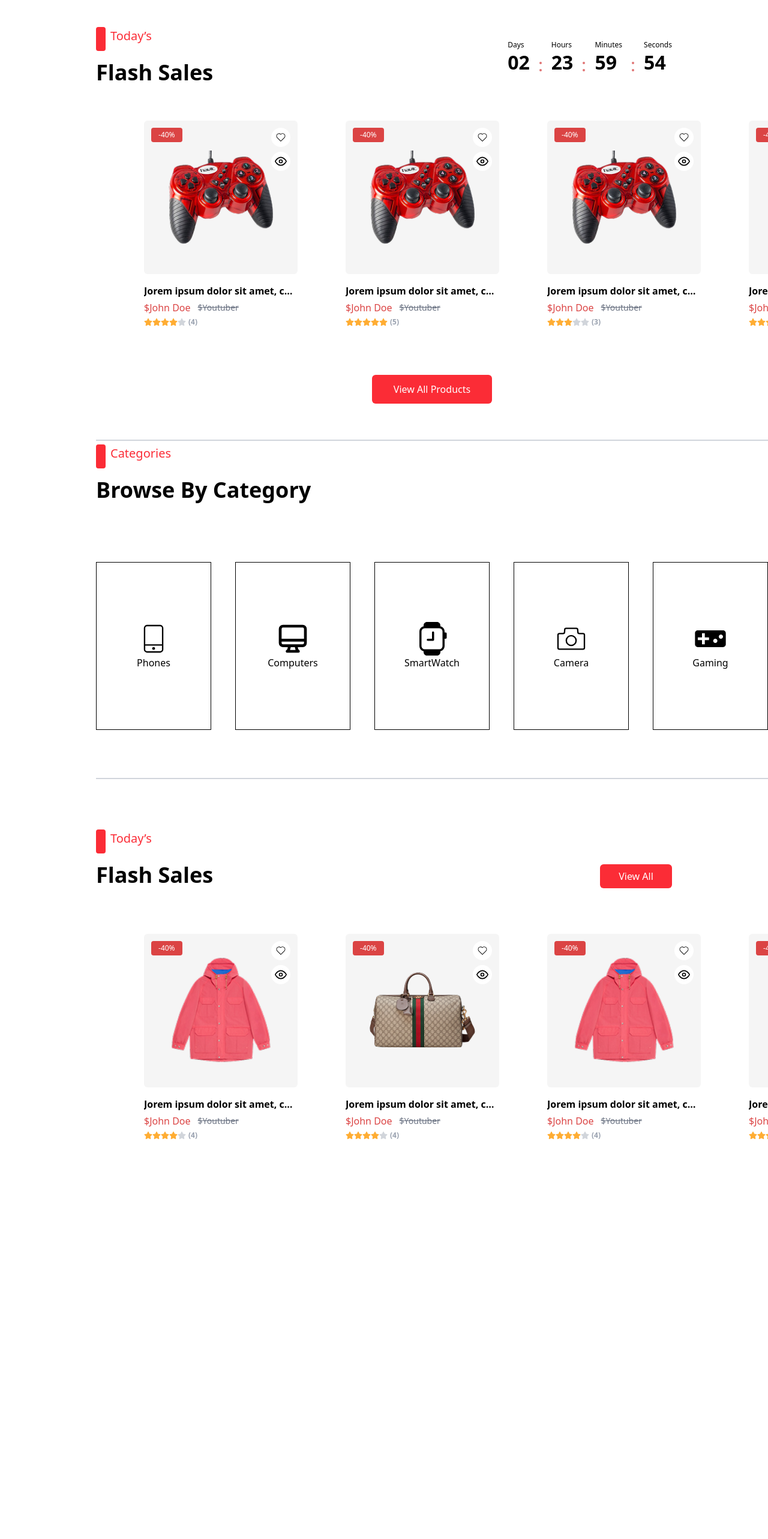
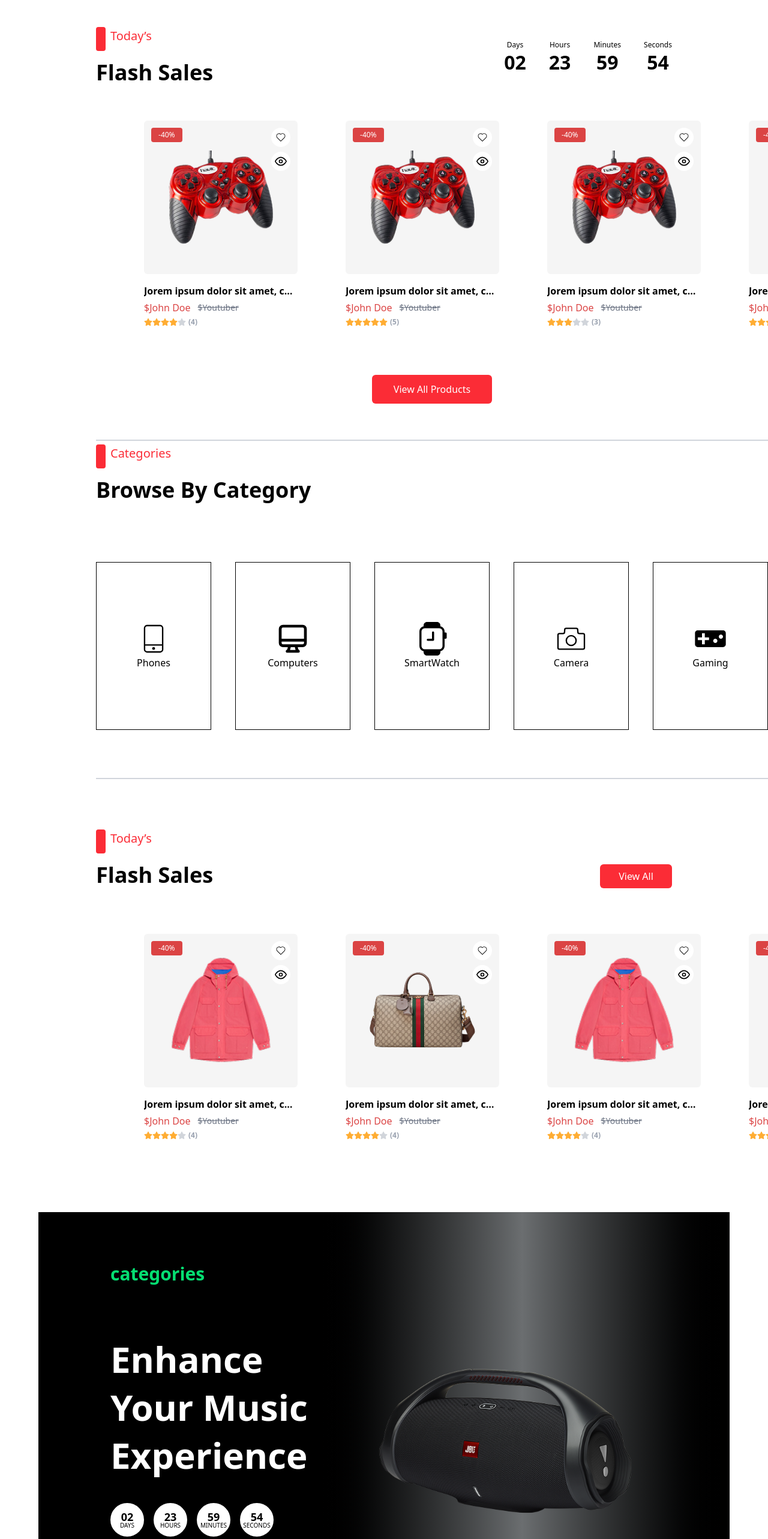
Before and after one commit to NourAlshmali/Exlusive-E-commerce, a React (Vite) app: page / in a window 1280 px wide. Shown: the part 877-3443 px from the top of the page at 60% size. Before the commit the page ends 2898 px from the top, so only its background shows below. Built offline with nearby package versions, Linux system fonts and the light colour scheme.

Commit message:
feat: Add Music component with CountdownTimer and music image

```diff
--- a/src/components/Flash Sales/CountdownTimer.jsx
+++ b/src/components/Flash Sales/CountdownTimer.jsx
@@ -1,42 +1,66 @@
 import React from "react";
 import Countdown from "react-countdown";
 
+const TimeUnit = ({ label, value, variant = "default" }) => {
+  const isCircle = variant === "circle";
 
-const TimeUnit = ({ label, value }) => (
-  <div className="flex flex-col items-start">
-    <span className="text-[12px] font-medium font-poppins mb-1">{label}</span>
-    <span className="text-[32px] font-bold font-inter leading-none">
-      {String(value).padStart(2, "0")}
-    </span>
-  </div>
-);
+  // الوضع العادي (مثل قبل)
+  if (!isCircle) {
+    return (
+      <div className="flex flex-col items-center">
+        <span className="text-[12px] font-medium font-poppins mb-1 text-black">
+          {label}
+        </span>
+        <span className="text-[32px] font-bold font-inter leading-none text-black">
+          {String(value).padStart(2, "0")}
+        </span>
+      </div>
+    );
+  }
 
-
+  // الوضع الدائري
+  return (
+    <div className="flex flex-col items-center">
+      <div className="w-14 h-14 rounded-full bg-white border-2 border-white flex flex-col items-center justify-center">
+        <span className="text-[18px] font-bold font-inter text-black leading-none">
+          {String(value).padStart(2, "0")}
+        </span>
+        <span className="text-[10px] font-medium font-poppins text-black uppercase leading-none">
+          {label}
+        </span>
+      </div>
+    </div>
+  );
+};
+/* ===== Separator ===== */
 const Separator = () => (
   <div className="flex flex-col justify-end pb-1 h-[60px]">
     <div className="flex flex-col gap-2">
-      <span className="w-[4px] h-[4px] bg-[#E07575] rounded-full"></span>
-      <span className="w-[4px] h-[4px] bg-[#E07575] rounded-full"></span>
+      <span className="w-1.5 h-1.5 bg-white rounded-full"></span>
+      <span className="w-1.5 h-1.5 bg-white rounded-full"></span>
     </div>
   </div>
 );
 
-const CountdownTimer = ({ targetDate }) => {
+/* ===== Countdown Timer ===== */
+const CountdownTimer = ({ targetDate, variant = "default" }) => {
   const renderer = ({ days, hours, minutes, seconds, completed }) => {
     if (completed) {
-
       return <span className="text-red-600 font-bold">العرض انتهى!</span>;
     }
 
     return (
       <div className="flex items-center gap-4 select-none">
-        <TimeUnit label="Days" value={days} />
-        <Separator />
-        <TimeUnit label="Hours" value={hours} />
-        <Separator />
-        <TimeUnit label="Minutes" value={minutes} />
-        <Separator />
-        <TimeUnit label="Seconds" value={seconds} />
+        <TimeUnit label="Days" value={days} variant={variant} />
+        {variant === "default" && <Separator />}
+
+        <TimeUnit label="Hours" value={hours} variant={variant} />
+        {variant === "default" && <Separator />}
+
+        <TimeUnit label="Minutes" value={minutes} variant={variant} />
+        {variant === "default" && <Separator />}
+
+        <TimeUnit label="Seconds" value={seconds} variant={variant} />
       </div>
     );
   };
--- /dev/null
+++ b/src/components/Home/Music.jsx
@@ -0,0 +1,43 @@
+import React from "react";
+import CountdownTimer from "../Flash Sales/CountdownTimer";
+import img from "/img/music.png";
+
+const Music = () => {
+  const THREE_DAYS_IN_MS = 3 * 24 * 60 * 60 * 1000; //مدة 3 أيام بالميللي ثانية
+  const NOW_IN_MS = new Date().getTime(); //يأخذ الوقت الحالي (تاريخ + الوقت) ويحوّله لـ ميللي ثانية
+  const dateTimeAfterThreeDays = NOW_IN_MS + THREE_DAYS_IN_MS; //يعطينا تاريخ + وقت بعد 3 أيام من الآن (بميللي ثانية).
+  return (
+    <div className="w-full h-screen pb-40 flex justify-center items-center">
+      <div
+        className="w-[90%] h-full
+          bg-linear-to-r from-[#000000] from-40% via-[#6b6e70] via-70% to-[#000000]
+      "
+      >
+        <div className="flex ">
+          <div className="flex flex-col ">
+            <h3 className="text-green-400 font-bold text-[30px] pl-30 py-20">
+              categories
+            </h3>
+            <p className="text-white pl-30 font-bold text-6xl max-w-[80%] leading-20">
+              Enhance Your Music Experience
+            </p>
+            <div className="pl-30 pt-10">
+              <CountdownTimer
+                targetDate={dateTimeAfterThreeDays}
+                variant="circle"
+              />
+            </div>
+            <button className=" ml-45 mt-10 cursor-pointer w-40 h-15 bg-green-400 hover:bg-red-400 rounded-[10px] text-white">
+              Buy Now!
+            </button>
+          </div>
+          <div className="flex justify-center items-center mr-40 pt-30 ">
+            <img src={img} alt="" className="w-200" />
+          </div>
+        </div>
+      </div>
+    </div>
+  );
+};
+
+export default Music;
--- a/src/pages/Homepage.jsx
+++ b/src/pages/Homepage.jsx
@@ -3,6 +3,7 @@ import Hero from "../components/Home/Hero";
 import FlashSalles from "../components/Home/FlashSalles";
 import Categories from "../components/Home/Categories";
 import BestSelling from "../components/Home/BestSelling";
+import Music from "../components/Home/Music";
 
 const Homepage = () => {
   return (
@@ -11,6 +12,7 @@ const Homepage = () => {
       <FlashSalles />
       <Categories />
       <BestSelling/>
+      <Music/>
     </div>
   );
 };
```
Also changed, not shown: public/img/music.png (added).
